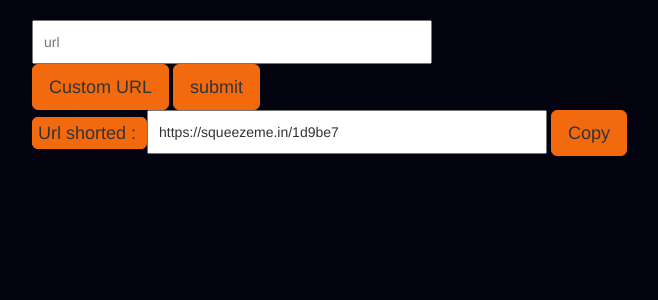
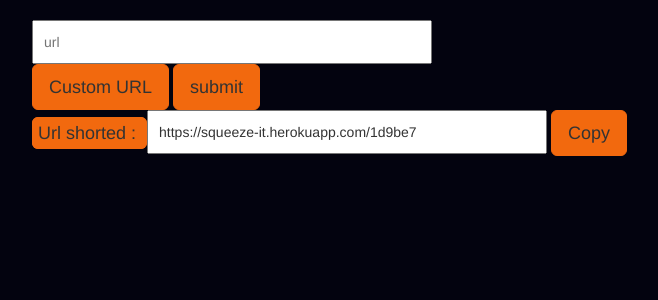
Before and after one commit to singlasahil221/Squeeze-Me, a Django app: template squeeze/templates/index.html in a window 1280 px wide. Shown: the part 99-399 px from the top of the page, without its empty margins (38-696 px from the left). Run offline with Django 3.2, Linux system fonts and the light colour scheme; the template is opened without the code that fills it: values that come from a table or form of the project are taken from there, others are empty; data comes from the database, SQL or seed files in the repository; some libraries are stand-ins or nearby versions; some web fonts are replaced.

Commit message:
Update index.html

```diff
--- a/squeeze/templates/index.html
+++ b/squeeze/templates/index.html
@@ -34,7 +34,7 @@
 {% if short_url %}
 <div class = "container">
 <div class="btn btn-default btn-lg" id="basic-addon3" style= " background-color: #f2690e; border-color: #f2690e; display:inline; margin-right: 0px; clear:both; padding: 5px;">Url shorted : </div>
-  <input type="text" name="Custom"   id = "link" value = "https://squeezeme.in/{{short_url}}" placeholder="short_url" style=  "width:400px; padding:10px;">
+  <input type="text" name="Custom"   id = "link" value = "https://squeeze-it.herokuapp.com/{{short_url}}" placeholder="short_url" style=  "width:400px; padding:10px;">
 <button class="btn btn-default btn-lg" data-clipboard-target="#link" type="button" onclick="myFunction()" style=" background-color: #f2690e; border-color: #f2690e;">
               Copy
             </button>
```
